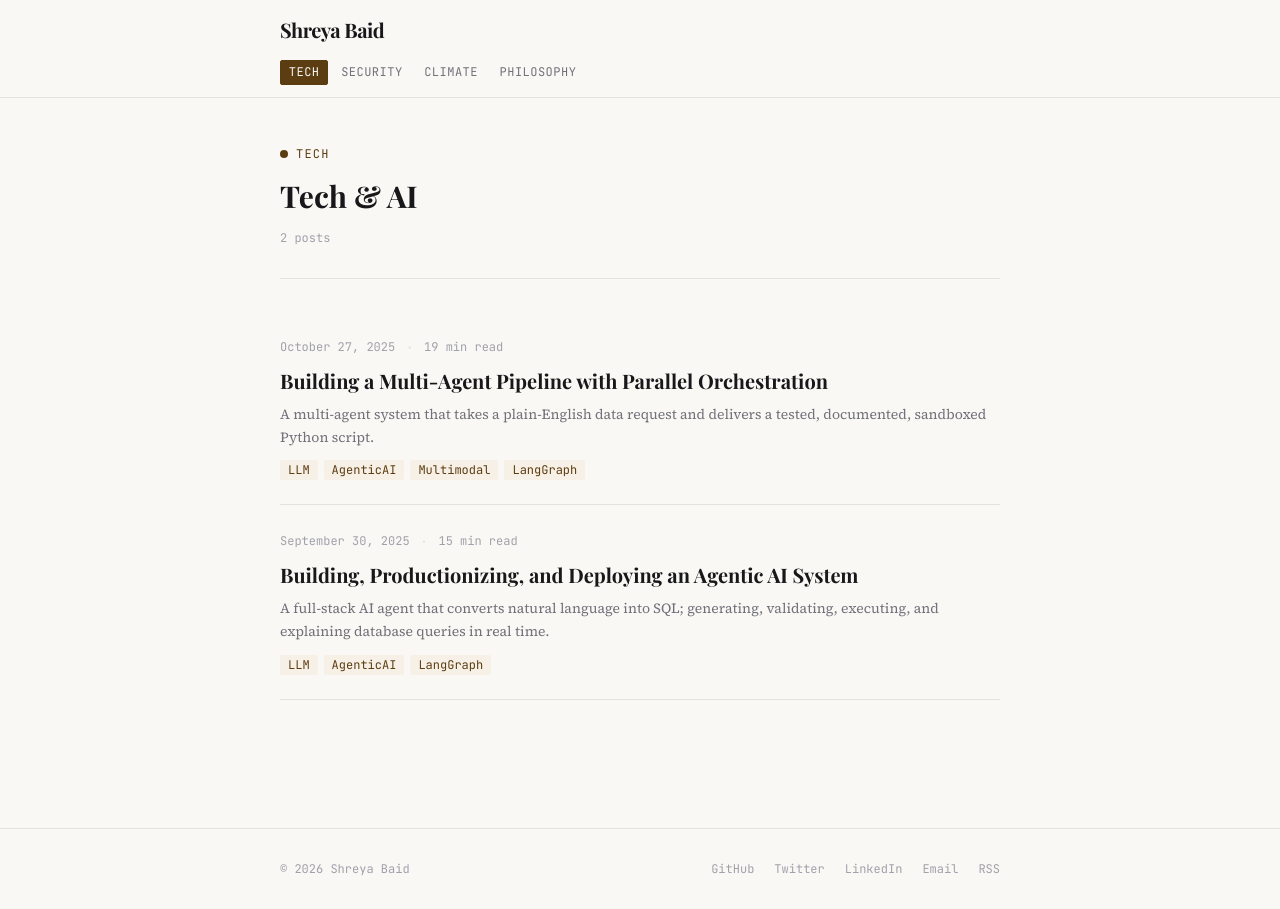
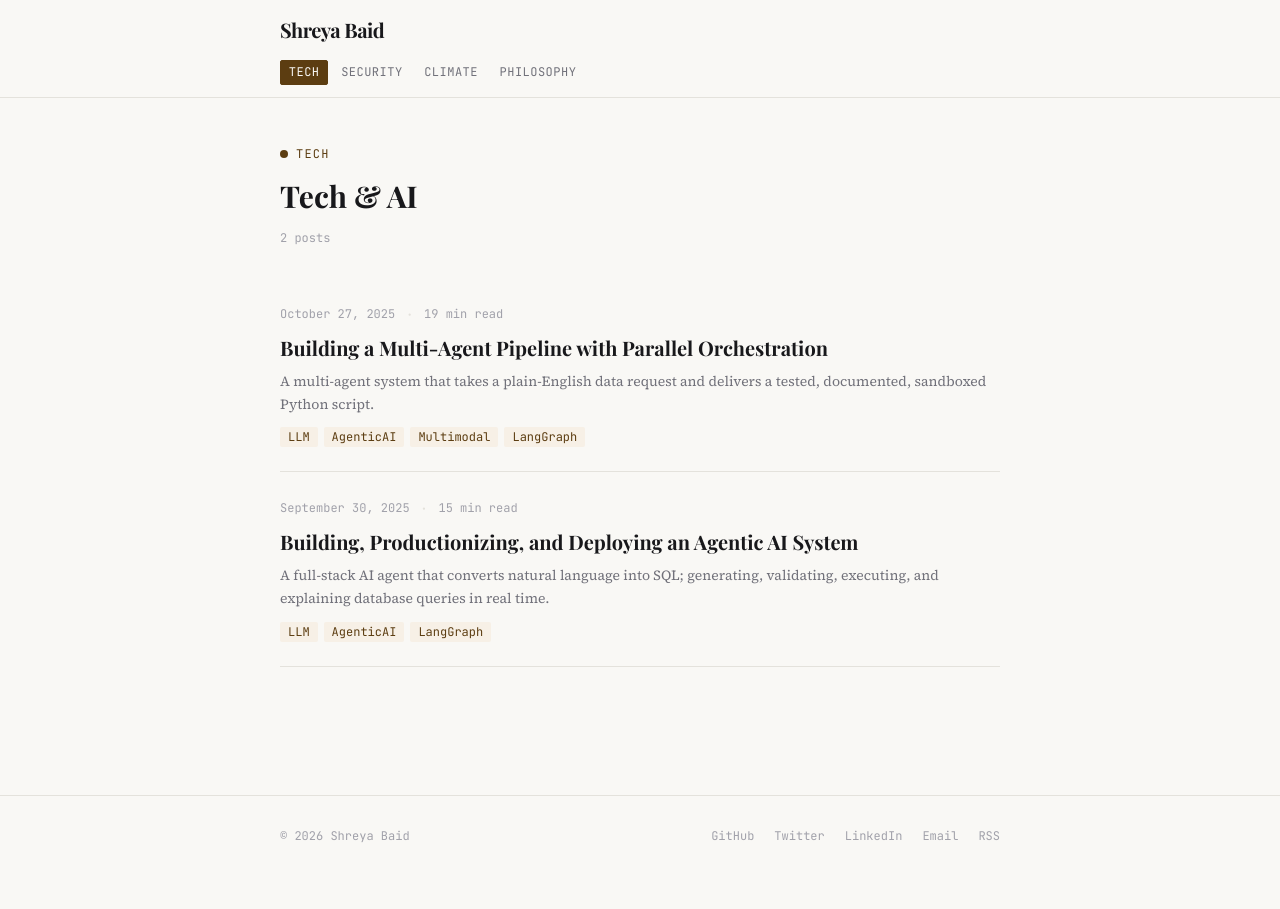
Before and after one commit to shreyabaid007/shreya-baid-personal-blog, a Next.js app: page /tech in a window 1280 px wide. After the commit the page ends 876 px from the top, so only its background shows below. Built offline with nearby package versions, Linux system fonts and the light colour scheme; a web font is replaced by a local one.

Commit message:
Security - multimodal AI privacy

```diff
--- a/app/[category]/page.tsx
+++ b/app/[category]/page.tsx
@@ -53,8 +53,6 @@ export default async function CategoryPage({ params }: Props) {
         </p>
       </div>
 
-      <hr className="divider" />
-
       {posts.length === 0 ? (
         <div className="py-16 text-center">
           <p className="text-ink-muted font-mono text-sm">Nothing published yet.</p>
```
